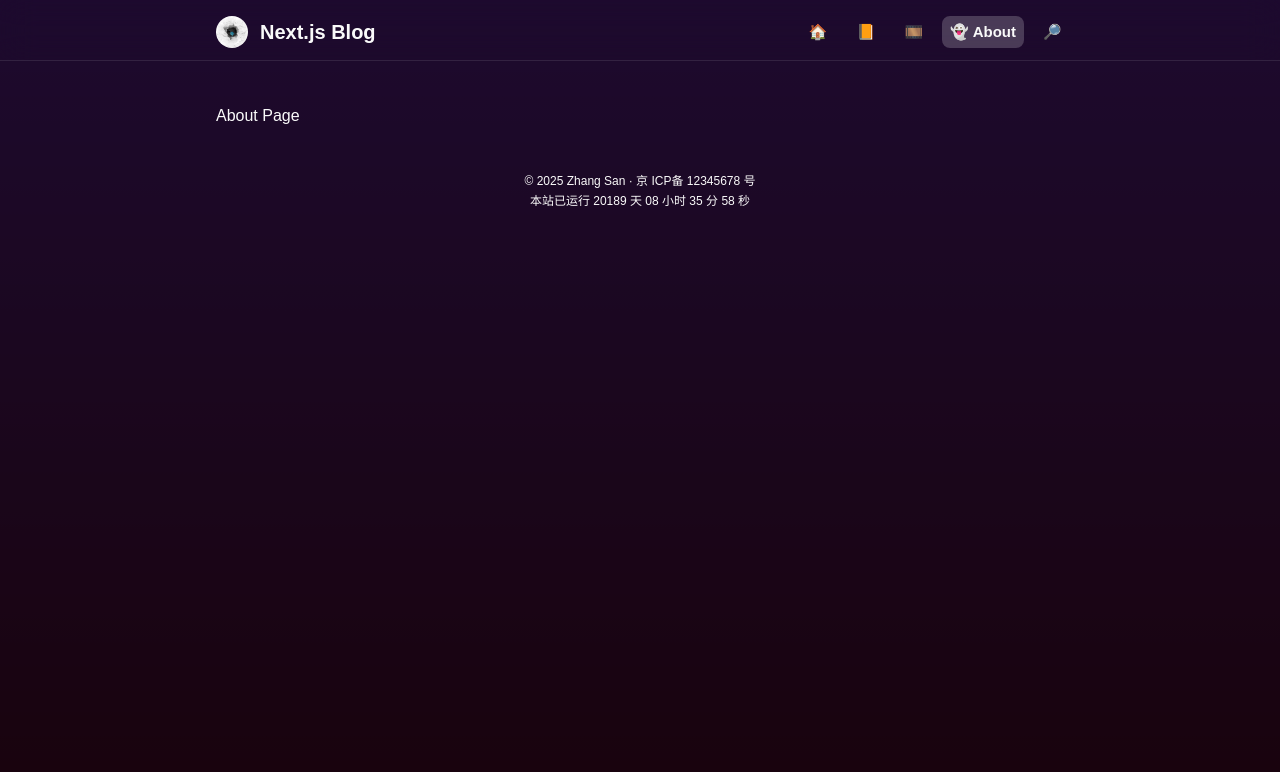
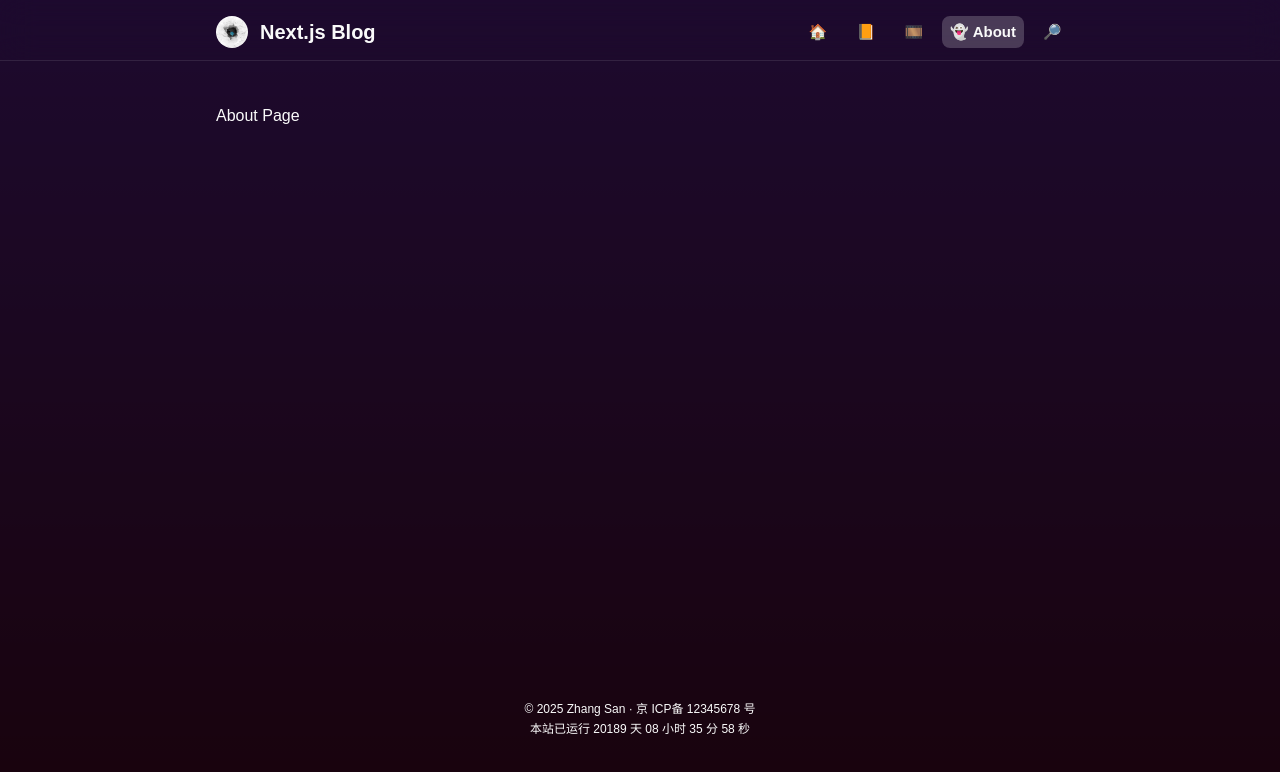
Before and after one commit to huj13k4n9/nextjs-papermod, a Next.js app: page /about in a window 1280 px wide. Shown: the top 772 px of the page. Built offline with nearby package versions, Linux system fonts and the light colour scheme.

Commit message:
Add empty vertical space to prevent footer floating up too much

```diff
--- a/src/app/layout.tsx
+++ b/src/app/layout.tsx
@@ -25,7 +25,7 @@ export default function RootLayout({children}: Readonly<{
         <Background>
             <Header/>
             <main className={cn(
-                "max-w-4xl mx-auto px-6 py-6",
+                "max-w-4xl mx-auto px-6 py-6 min-h-[calc(95vh-6rem-4rem)]",
                 config.site.nav.float && "md:mt-20 mt-28",
             )}>
                 {children}
```
